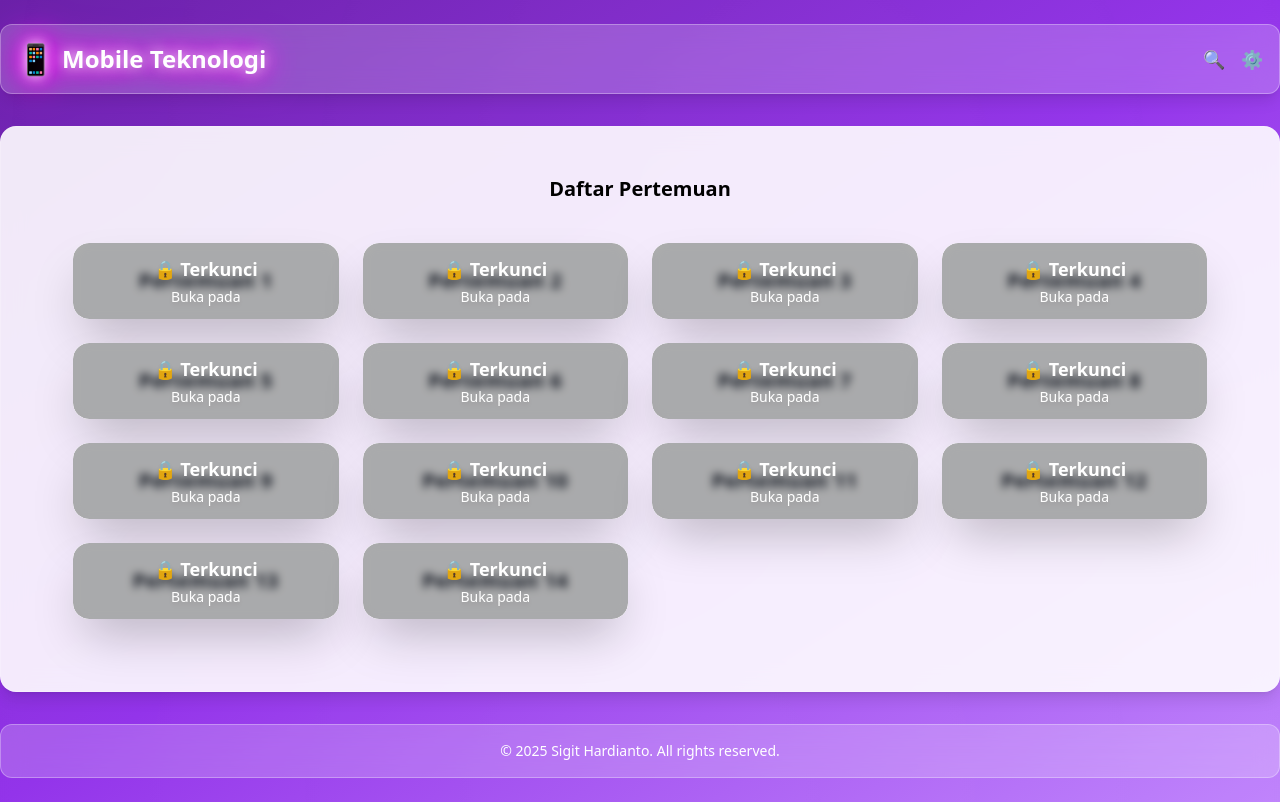
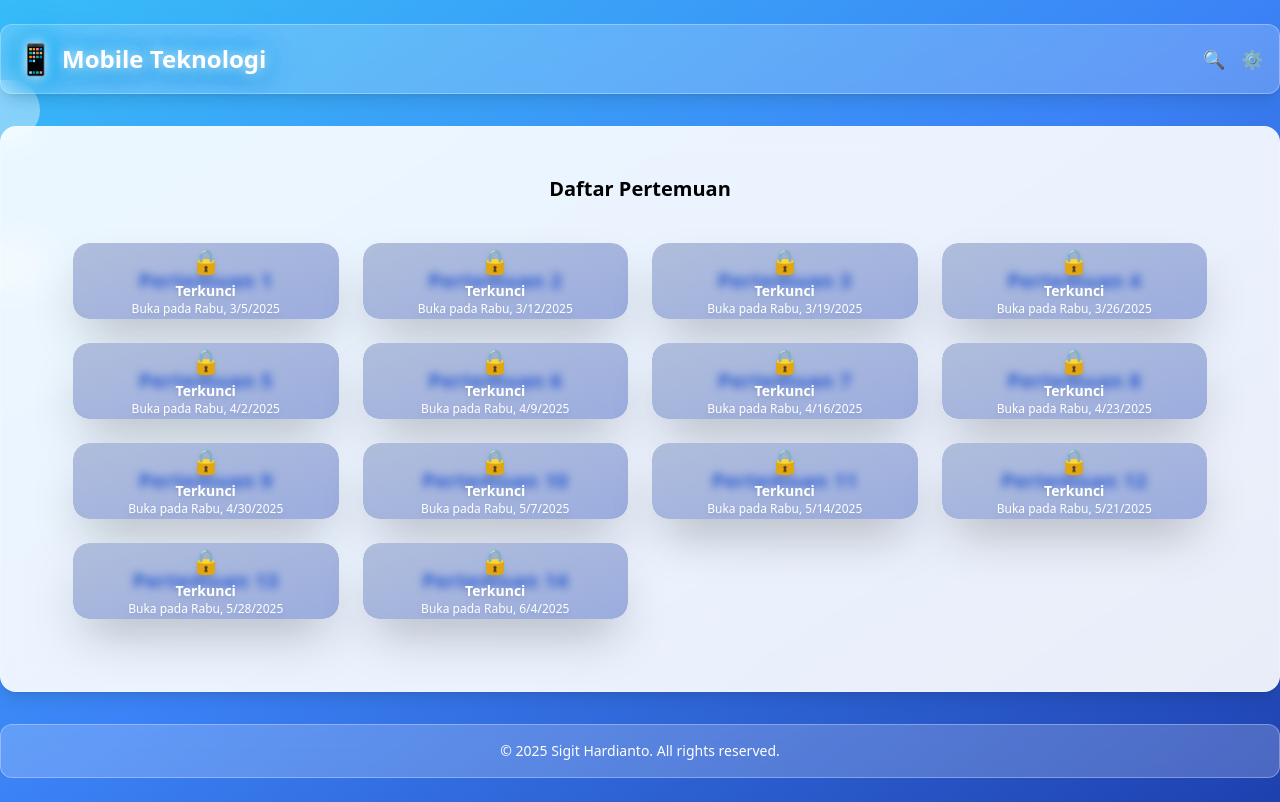
Before and after one commit to sihar7/mobile-tech-app, a Vue app: page / in a window 1280 px wide. Built offline with nearby package versions, Linux system fonts and the light colour scheme.

Commit message:
perbaikan slur

```diff
--- a/src/App.vue
+++ b/src/App.vue
@@ -1,9 +1,10 @@
 <template>
-  <div class="relative min-h-screen flex flex-col bg-gradient-to-br from-purple-800 via-purple-600 to-purple-400 overflow-hidden">
-    <!-- Animated Background Waves -->
-    <div class="absolute inset-0 opacity-20">
-      <div class="wave wave1"></div>
-      <div class="wave wave2"></div>
+  <div class="relative min-h-screen flex flex-col bg-gradient-to-br from-sky-400 via-blue-500 to-blue-800 overflow-hidden">
+    <!-- Animated Clouds -->
+    <div class="absolute inset-0 opacity-50">
+      <div class="cloud cloud1"></div>
+      <div class="cloud cloud2"></div>
+      <div class="cloud cloud3"></div>
     </div>
 
     <!-- Navbar -->
@@ -15,14 +16,15 @@
         <span class="animate-glow">Mobile Teknologi</span>
       </h1>
       <div class="flex gap-4">
-        <button class="text-white text-lg hover:text-gray-300 transition">🔍</button>
-        <button class="text-white text-lg hover:text-gray-300 transition">⚙️</button>
+        <button class="text-white text-lg hover:text-gray-200 transition">🔍</button>
+        <button class="text-white text-lg hover:text-gray-200 transition">⚙️</button>
       </div>
     </nav>
+
     <!-- Main Content -->
     <div
       class="relative z-10 flex-grow w-full max-w-7xl mx-auto mt-8 p-8 rounded-2xl shadow-lg bg-white/90 backdrop-blur-md border border-white/20
-            hover:shadow-2xl hover:border-purple-400/50 transition-all duration-500 transform hover:-translate-y-1 hover:bg-white/80"
+            hover:shadow-2xl hover:border-blue-400/50 transition-all duration-500 transform hover:-translate-y-1 hover:bg-white/80"
     >
       <router-view />
     </div>
@@ -46,51 +48,61 @@
   opacity: 0;
 }
 
-/* Animated Background Waves */
-.wave {
+/* Animated Clouds */
+.cloud {
   position: absolute;
-  width: 200%;
-  height: 100%;
-  background: radial-gradient(circle, rgba(255,255,255,0.1) 10%, rgba(255,255,255,0) 70%);
-  animation: moveWave 12s infinite linear;
+  background: white;
+  border-radius: 1000px;
+  opacity: 0.8;
+  animation: moveCloud 20s infinite linear;
 }
 
-.wave1 {
-  top: -30%;
-  left: -50%;
-  animation-delay: 0s;
+.cloud1 {
+  width: 200px;
+  height: 60px;
+  top: 10%;
+  left: -20%;
+  animation-duration: 25s;
 }
 
-.wave2 {
-  top: 50%;
-  left: -50%;
-  animation-delay: 6s;
+.cloud2 {
+  width: 150px;
+  height: 50px;
+  top: 30%;
+  left: -15%;
+  animation-duration: 30s;
 }
 
-@keyframes moveWave {
+.cloud3 {
+  width: 250px;
+  height: 70px;
+  top: 50%;
+  left: -25%;
+  animation-duration: 35s;
+}
+
+@keyframes moveCloud {
   0% {
-    transform: translateX(-10%);
-  }
-  50% {
-    transform: translateX(10%);
+    transform: translateX(-100%);
   }
   100% {
-    transform: translateX(-10%);
-  }
-}
-@keyframes glow {
-  0% {
-    text-shadow: 0 0 10px #ffffff, 0 0 20px #ff00ff, 0 0 30px #ff00ff, 0 0 40px #ff00ff;
-  }
-  50% {
-    text-shadow: 0 0 20px #ffffff, 0 0 30px #ff00ff, 0 0 40px #ff00ff, 0 0 50px #ff00ff;
-  }
-  100% {
-    text-shadow: 0 0 10px #ffffff, 0 0 20px #ff00ff, 0 0 30px #ff00ff, 0 0 40px #ff00ff;
+    transform: translateX(100vw);
   }
 }
 
-/* Terapkan animasi glow pada logo dan teks */
+/* Efek Glow */
+@keyframes glow {
+  0% {
+    text-shadow: 0 0 10px #ffffff, 0 0 20px #00aaff, 0 0 30px #00aaff, 0 0 40px #00aaff;
+  }
+  50% {
+    text-shadow: 0 0 20px #ffffff, 0 0 30px #00aaff, 0 0 40px #00aaff, 0 0 50px #00aaff;
+  }
+  100% {
+    text-shadow: 0 0 10px #ffffff, 0 0 20px #00aaff, 0 0 30px #00aaff, 0 0 40px #00aaff;
+  }
+}
+
 .animate-glow {
   animation: glow 1.5s infinite alternate;
 }
--- a/src/components/WeekSelector.vue
+++ b/src/components/WeekSelector.vue
@@ -7,19 +7,19 @@
       :class="[
         'p-6 rounded-2xl shadow-2xl text-center transition-all duration-300 transform hover:scale-105 relative overflow-hidden',
         isUnlocked(week) && !isPast(week)
-          ? 'bg-gradient-to-br from-teal-400 to-indigo-600 text-white hover:from-teal-500 hover:to-indigo-700 border-4 border-purple-500'
+          ? 'bg-gradient-to-br from-sky-400 to-blue-600 text-white hover:from-sky-500 hover:to-blue-700 border-4 border-blue-500'
           : '',
         isPast(week)
-          ? 'bg-gray-300 text-gray-600 cursor-not-allowed border-gray-400'
+          ? 'bg-pink-100 text-pink-700 cursor-not-allowed border-pink-300'
           : '',
         !isUnlocked(week)
-          ? 'bg-gray-100 text-gray-500 border-gray-300'
+          ? 'bg-blue-50 text-blue-600 border-blue-200'
           : ''
       ]"
       @click="handleClick(week)"
     >
       <!-- Teks Pertemuan -->
-      <span class="text-xl font-bold tracking-wide text-gray-900">Pertemuan {{ week.id }}</span>
+      <span class="text-xl font-bold tracking-wide">Pertemuan {{ week.id }}</span>
 
       <!-- Icon untuk minggu yang sudah lewat -->
       <span
@@ -40,17 +40,23 @@
       <!-- Overlay untuk minggu yang terkunci -->
       <div
         v-if="!isUnlocked(week)"
-        class="absolute inset-0 bg-black/30 backdrop-blur-sm flex flex-col items-center justify-center rounded-2xl"
+        class="absolute inset-0 bg-gradient-to-br from-blue-900/30 to-blue-800/40 backdrop-blur-sm flex flex-col items-center justify-center rounded-2xl"
       >
-        <span class="text-white text-lg font-bold drop-shadow-md">🔒 Terkunci</span>
-        <span class="text-white text-sm mt-1 drop-shadow-md">Buka pada {{ week.unlockDate }}</span>
+        <!-- Icon Kunci dengan efek glow, diubah ukuran font-nya -->
+        <span class="text-white text-2xl drop-shadow-md">🔒</span>
+
+        <!-- Teks "Terkunci" dengan ukuran font lebih kecil -->
+        <span class="text-white text-sm font-bold drop-shadow-md mt-1">Terkunci</span>
+
+        <!-- Tanggal Pembukaan dengan ukuran font lebih kecil dan lebar teks diatur agar tidak terpotong -->
+        <span class="text-white text-xs font-normal drop-shadow-md mt-0 text-center max-w-xs break-words">
+          Buka pada {{ formatDate(week.date) }}
+        </span>
       </div>
+
     </router-link>
   </div>
 </template>
-
-
-
 
 <script setup>
 import { ref } from 'vue';
@@ -70,6 +76,7 @@ const today = new Date();
 const weeks = Array.from({ length: 14 }, (_, i) => {
   const date = new Date(startDate);
   date.setDate(startDate.getDate() + i * 7);
+
   return { id: i + 1, date };
 });
 
@@ -112,16 +119,16 @@ const handleClick = (week) => {
 </script>
 
 <style>
-/* Animasi tangan */
-.bounce-enter-active {
-  animation: bounce 0.8s infinite;
-}
 @keyframes bounce {
   0%, 100% {
     transform: translateX(0);
   }
   50% {
-    transform: translateX(-10px);
+    transform: translateX(10px);
   }
 }
+
+.animate-bounce {
+  animation: bounce 1s infinite;
+}
 </style>
```
